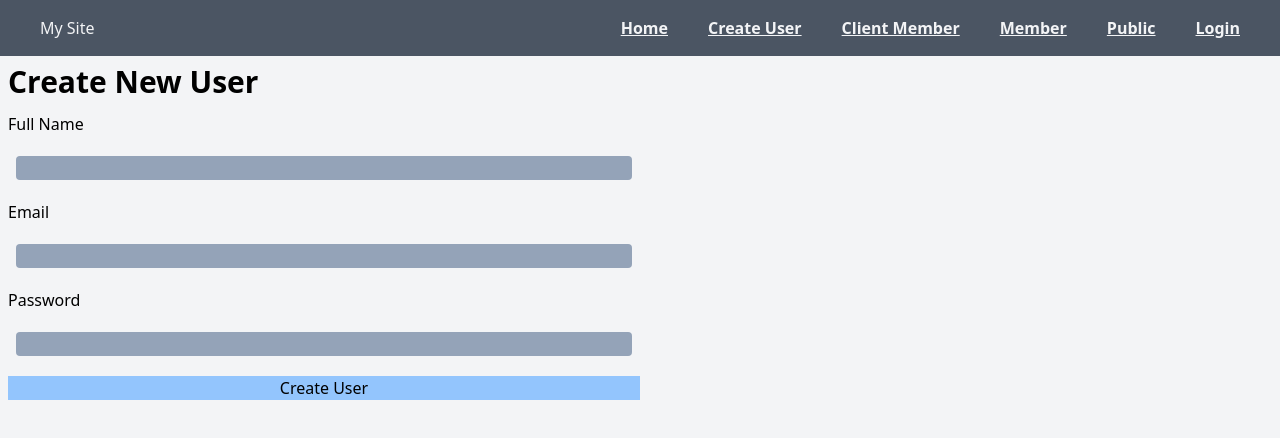
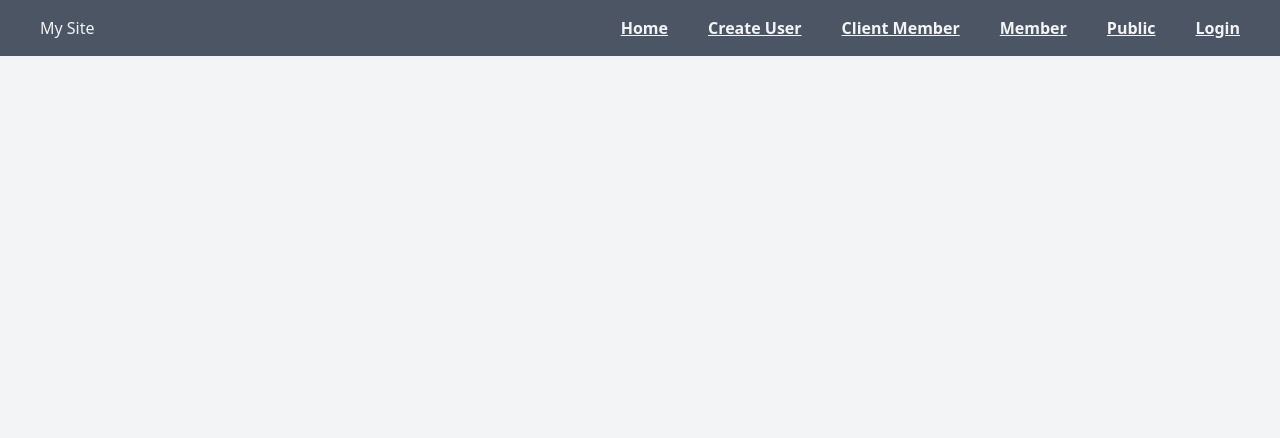
Before and after one commit to AngelaNova/A_Recipe_Blog, a Next.js app: page /CreateUser in a window 1280 px wide. Shown: the top 438 px of the page. Built offline with nearby package versions, Linux system fonts and the light colour scheme; no server answers.

Commit message:
Update page.jsx

```diff
--- a/app/CreateUser/page.jsx
+++ b/app/CreateUser/page.jsx
@@ -1,11 +1,7 @@
 import UserForm from "../(components)/UserForm";
 
 const CreateUser = () => {
-  return (
-    <div>
-      <UserForm />
-    </div>
-  );
+  return <div>{/* <UserForm /> */}</div>;
 };
 
 export default CreateUser;
```
